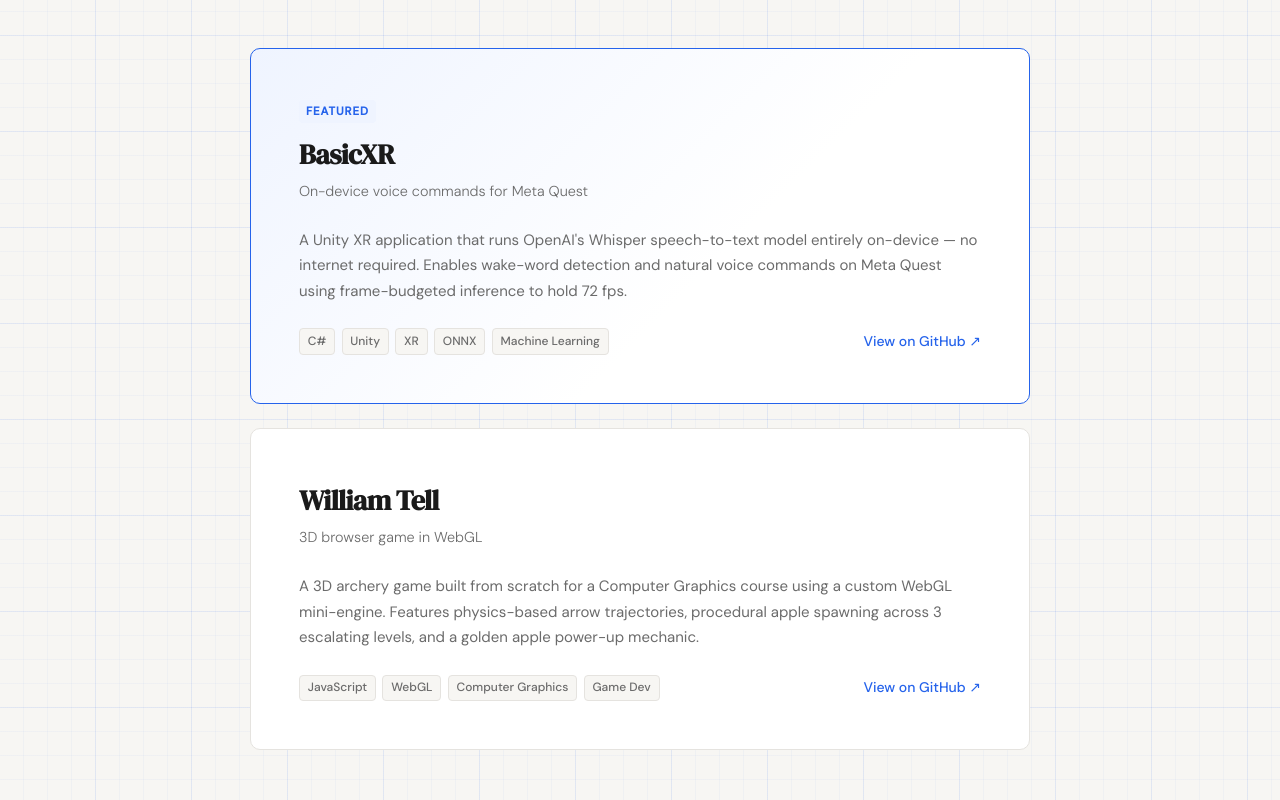
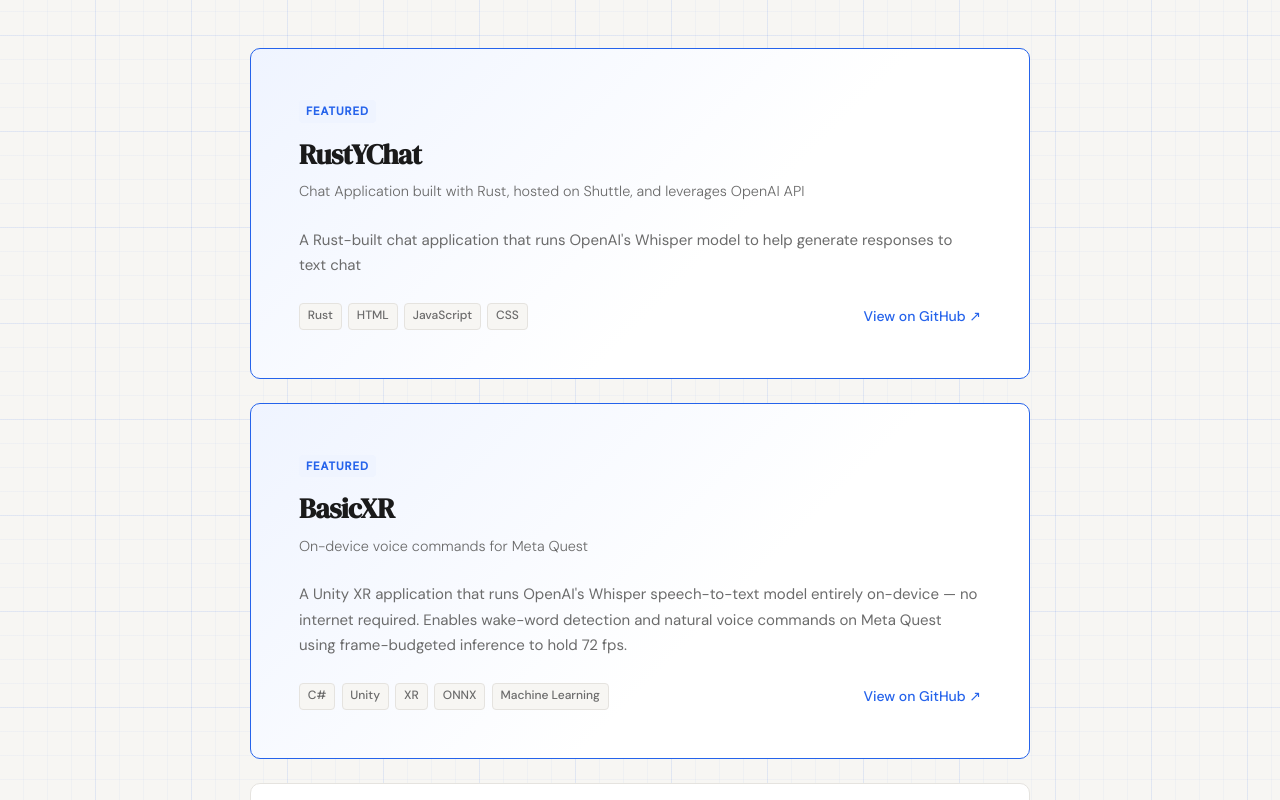
Before and after one commit to darrenkim247/darrenkim247.github.io, a React (Vite) app: page / in a window 1280 px wide. Shown: the part 1500-2300 px from the top of the page. Built offline with nearby package versions, Linux system fonts and the light colour scheme.

Commit message:
Update App.jsx

```diff
--- a/src/App.jsx
+++ b/src/App.jsx
@@ -3,6 +3,16 @@
 const NAV_LINKS = ['About', 'Work', 'Skills', 'Contact']
 
 const PROJECTS = [
+  {
+    id: 'rustychat',
+    title: 'RustYChat',
+    subtitle: 'Chat Application built with Rust, hosted on Shuttle, and leverages OpenAI API',
+    description:
+      'A Rust-built chat application that runs OpenAI\'s Whisper model to help generate responses to text chat',
+    tags: ['Rust', 'HTML', 'JavaScript', 'CSS'],
+    github: 'https://github.com/darrenkim247/chat',
+    highlight: true,
+  },
   {
     id: 'basicxr',
     title: 'BasicXR',
```
